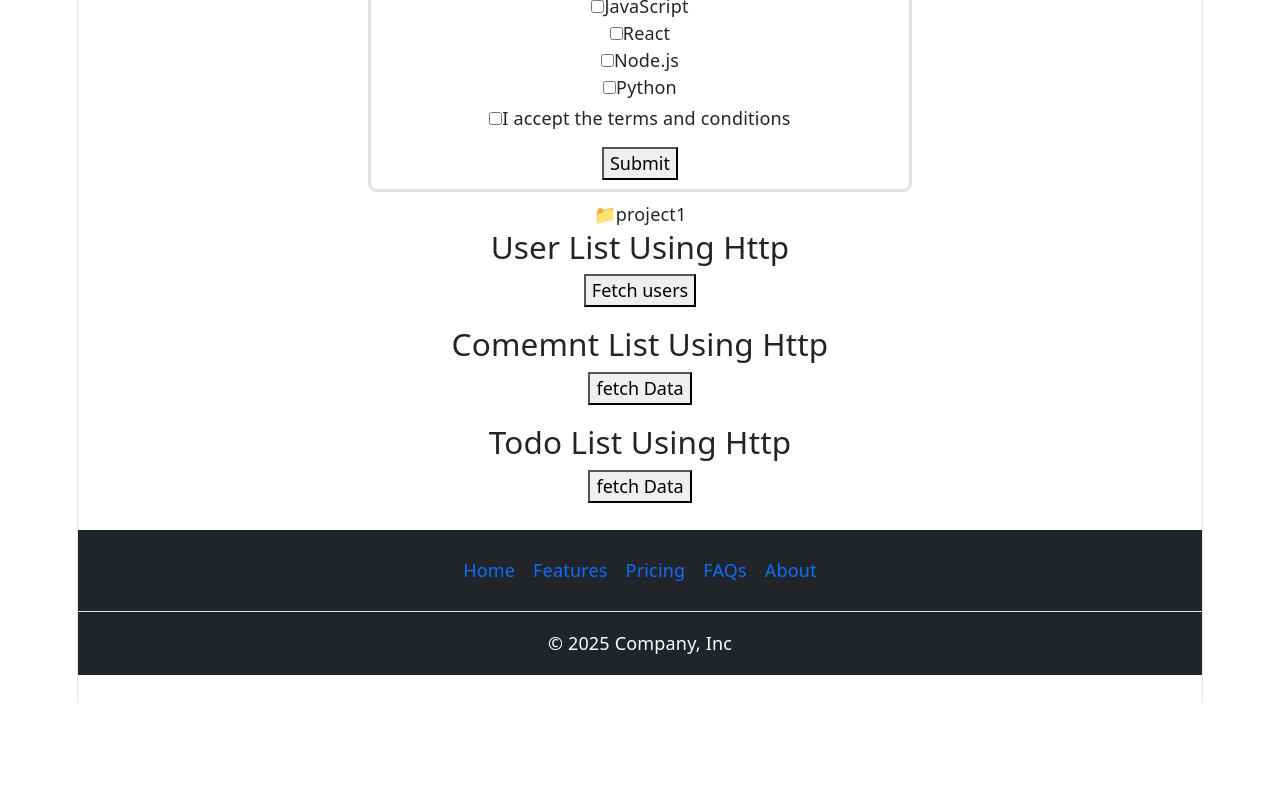
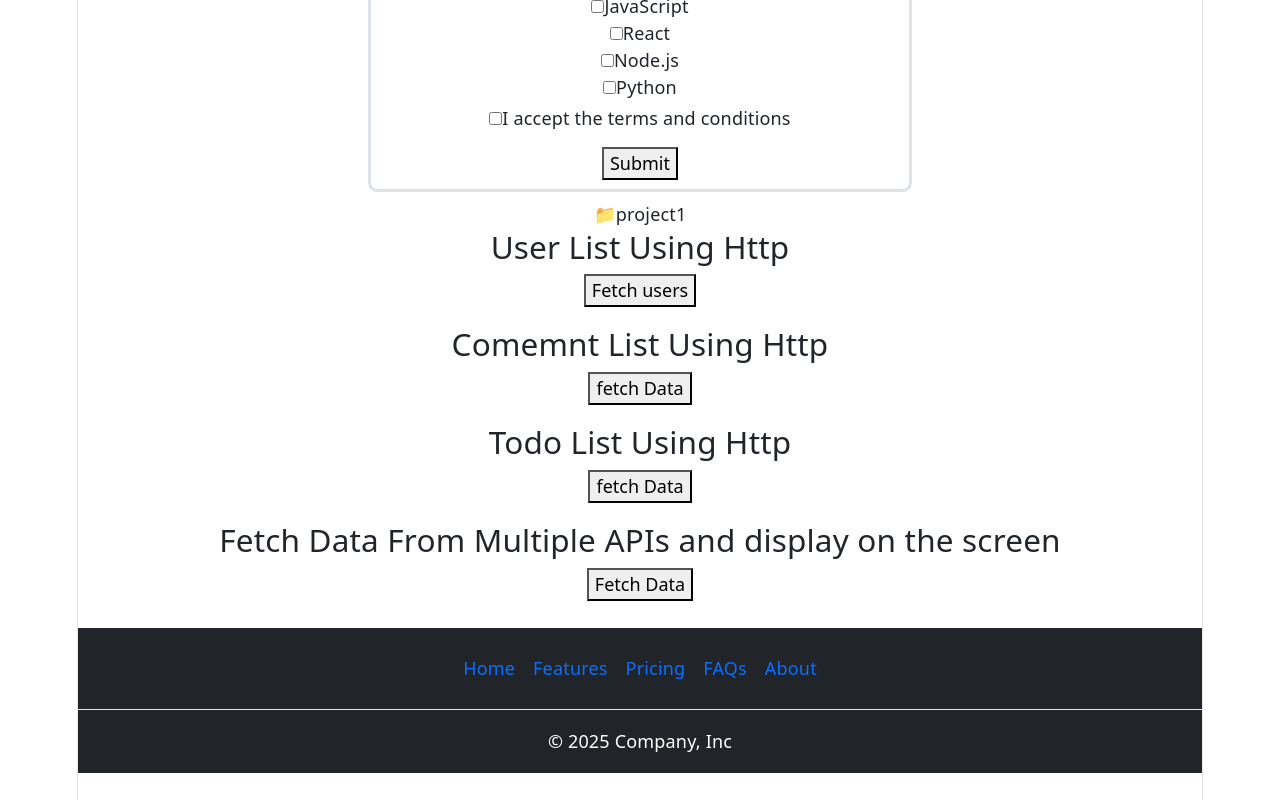
Before and after one commit to srinithreddy16/react-engineering-playbook, a React (Vite) app in the folder my-app/: page / in a window 1280 px wide. Shown: the part 9131-9931 px from the top of the page. Before the commit the page ends 9833 px from the top, so only its background shows below. Built offline with nearby package versions, Linux system fonts and the light colour scheme; the HTML template or start-up script is replaced by a standard one.

Commit message:
multiple api calls in parallel using axios.all

```diff
--- a/my-app/src/components/body/body.tsx
+++ b/my-app/src/components/body/body.tsx
@@ -22,6 +22,7 @@ import UserList_Http from "../http/UserList_Http.tsx";
 import CommentList_Http from "../http/CommentList_Http.tsx";
 import { FcTodoList } from "react-icons/fc";
 import ToDoList_Http from "../http/ToDoList_Http.tsx";
+import Multiple_API from "../http/Multiple_API.tsx";
 
 function Body(){
   console.log(add(10,20));
@@ -54,6 +55,7 @@ function Body(){
     <UserList_Http/>
     <CommentList_Http/>
     <ToDoList_Http/>
+    <Multiple_API/>
 
 
 
--- /dev/null
+++ b/my-app/src/components/http/Multiple_API.tsx
@@ -0,0 +1,40 @@
+import axios from "axios";
+import { useState } from "react";
+
+export default function Multiple_API() {
+  const [data, setData] = useState<any[]>([]);
+
+  const fetchData = async () => {
+    const promise1 = axios.get("https://api.github.com/users/octocat");
+    const promise2 = axios.get("https://api.github.com/users/gaearon");
+    const promise3 = axios.get("https://api.github.com/users/sindresorhus");
+    const responseArr = await axios.all([promise1, promise2, promise3]);
+    const responseData = responseArr.map(response=>response.data);
+    console.log(responseData)
+    setData(responseData);
+  };
+
+  return (
+    <>
+
+      <h3 className="text-center">Fetch Data From Multiple APIs and display on the screen</h3>
+
+      <button onClick={fetchData}>Fetch Data</button>
+
+      <table className="table table-bordered">
+        <tbody>
+            {data.map((obj)=>{
+                return <tr key={obj.id}>
+                    <td>{obj.id}</td>
+                    <td>{obj.login}</td>
+                    <td>{obj.bio}</td>
+                    <td>{obj.email}</td>
+                    <td>{obj.public_repos}</td>
+                    <td>{obj.followers}</td>
+                </tr>
+            })}
+        </tbody>
+    </table>
+    </>
+  );
+}
```
